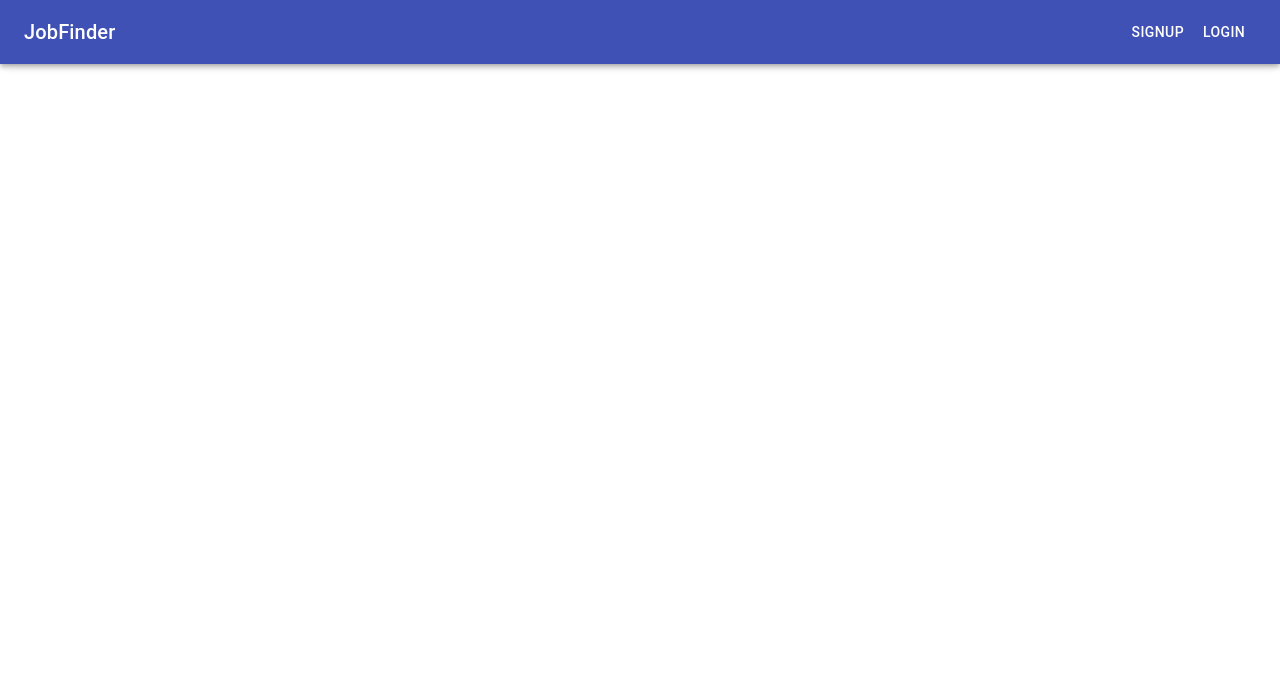
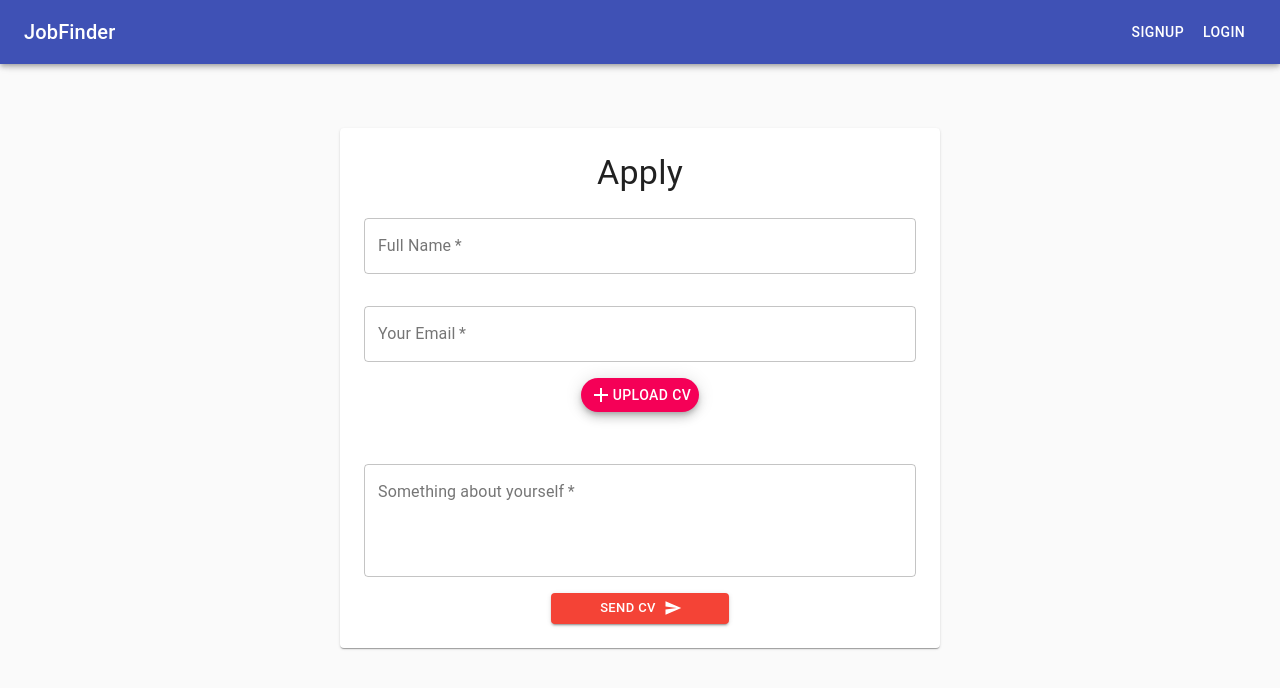
Before and after one commit to c4phesua/JobFinder-portal, a React (Create React App) app: page /apply in a window 1280 px wide. Shown: the top 688 px of the page. Built offline with nearby package versions, Linux system fonts and the light colour scheme.

Commit message:
apply_page

```diff
--- a/src/App.jsx
+++ b/src/App.jsx
@@ -4,6 +4,7 @@ import NavigationBar from './component/NavigationBar';
 import Login from './page/Login';
 import Dashboard from './page/Dashboard';
 import SignUp from "./page/Signup";
+import Apply from "./page/Apply";
 
 function App() {
   return (
@@ -16,6 +17,7 @@ function App() {
           <Route exact path="/" component={Dashboard} />
           <Route exact path="/index" component={Dashboard} />
           <Route exact path="/index.html" component={Dashboard} />
+          <Route exact path="/apply" component={Apply} />
         </Switch>
       </BrowserRouter>
     </div>
--- /dev/null
+++ b/src/page/Apply.jsx
@@ -0,0 +1,186 @@
+import React from 'react';
+import { makeStyles,withStyles } from '@material-ui/core/styles';
+import CssBaseline from '@material-ui/core/CssBaseline';
+import Paper from '@material-ui/core/Paper';
+import Button from '@material-ui/core/Button';
+import Grid from '@material-ui/core/Grid';
+import TextField from '@material-ui/core/TextField';
+import Link from '@material-ui/core/Link';
+import Icon from '@material-ui/core/Icon';
+import Typography from '@material-ui/core/Typography';
+import { red } from '@material-ui/core/colors';
+import Fab from '@material-ui/core/Fab';
+import AddIcon from '@material-ui/icons/Add';
+import SendIcon from '@material-ui/icons/Send';
+
+
+const useStyles = makeStyles((theme) => ({
+
+  layout: {
+    width: 'auto',
+    marginLeft: theme.spacing(2),
+    marginRight: theme.spacing(2),
+    [theme.breakpoints.up(600 + theme.spacing(2) * 2)]: {
+      width: 600,
+      marginLeft: 'auto',
+      marginRight: 'auto',
+    },
+  },
+  paper: {
+    marginTop: theme.spacing(3),
+    marginBottom: theme.spacing(3),
+    padding: theme.spacing(2),
+    [theme.breakpoints.up(600 + theme.spacing(3) * 2)]: {
+      marginTop: theme.spacing(16),
+      marginBottom: theme.spacing(6),
+      padding: theme.spacing(3),
+    },
+  },
+  form: {
+    width: '100%', // Fix IE 11 issue.
+    marginTop: theme.spacing(1),
+  },
+  stepper: {
+    padding: theme.spacing(3, 0, 5),
+  },
+  buttons: {
+    display: 'flex',
+    justifyContent: 'flex-end',
+  },
+  button: {
+    marginTop: theme.spacing(3),
+    marginLeft: theme.spacing(1),
+  },
+}));
+
+const ColorButton = withStyles((theme) => ({
+    root: {
+      color: theme.palette.getContrastText(red[500]),
+      backgroundColor: red[500],
+      '&:hover': {
+        backgroundColor: red[700],
+      },
+    },
+  }))(Button);
+
+
+export default function Checkout() {
+  const classes = useStyles();
+  return (
+    <React.Fragment>
+      <CssBaseline />
+      <main className={classes.layout}>
+        <Paper className={classes.paper}>
+          <Typography component="h1" variant="h4" align="center">
+            Apply
+          </Typography>
+          {/* <Grid container spacing={4}>
+              <Grid item xs={12}>
+                  <TextField
+                    variant="outlined"
+                    margin="normal"
+                    required
+                    id="fullname"
+                    name="fullname"
+                    label="Full Name"
+                    fullWidth
+                  />
+              </Grid>
+          </Grid> */}
+          <React.Fragment>
+        <form className={classes.form} noValidate>
+            <Grid container spacing={1}>
+                <Grid item xs={12}>
+                    <TextField
+                        variant="outlined"
+                        margin="normal"
+                        required
+                        id="fullname"
+                        name="fullname"
+                        label="Full Name"
+                        fullWidth
+                    />
+                </Grid>
+                <Grid item xs={12}>
+                    <TextField
+                        variant="outlined"
+                        margin="normal"
+                        required
+                        id="email"
+                        name="email"
+                        label="Your Email"
+                        fullWidth
+                    />
+                </Grid>
+                <Grid item xs={12} >
+                    {/* <label htmlFor="upload-photo">
+                        <input
+                            style={{ display: 'none' }}
+                            id="uploadcv"
+                            name="uploadcv"
+                            type="file"
+                        />
+
+                        <Button color="secondary" variant="contained" component="span">
+                            Upload CV
+                        </Button>
+                    </label> */}
+                    <label htmlFor="uploadcv">
+                        <input
+                            style={{ display: 'none' }}
+                            id="uploadcv"
+                            name="uploadcv"
+                            type="file"
+                        />
+
+                        <Fab
+                            color="secondary"
+                            size="small"
+                            component="span"
+                            aria-label="add"
+                            variant="extended"
+                        >
+                            <AddIcon/> Upload CV
+                        </Fab>
+                        <br />
+                        <br />
+
+                    </label>
+                </Grid>
+                <Grid item xs={12}>
+                    <TextField
+                        variant="outlined"
+                        margin="normal"
+                        required
+                        id="about"
+                        name="about"
+                        label="Something about yourself"
+                        fullWidth
+                        multiline
+                        rows={4}
+                    />
+                </Grid>
+                <Grid item xs={12} sm={4}></Grid>
+                <Grid item xs={12} sm={4}>
+                <ColorButton
+                    type="submit"
+                    fullWidth
+                    variant="contained"
+                    color="secondary"
+                    className={classes.submit}
+                    size="small"
+                    endIcon={<SendIcon/>}
+                >
+                Send CV
+                </ColorButton>
+                </Grid>
+
+            </Grid>
+        </form>
+    </React.Fragment>
+        </Paper>
+      </main>
+    </React.Fragment>
+
+  );
+}
--- a/src/utils/http.jsx
+++ b/src/utils/http.jsx
@@ -22,4 +22,5 @@ const http = {
 
 }
 
+
 export default http;
```
